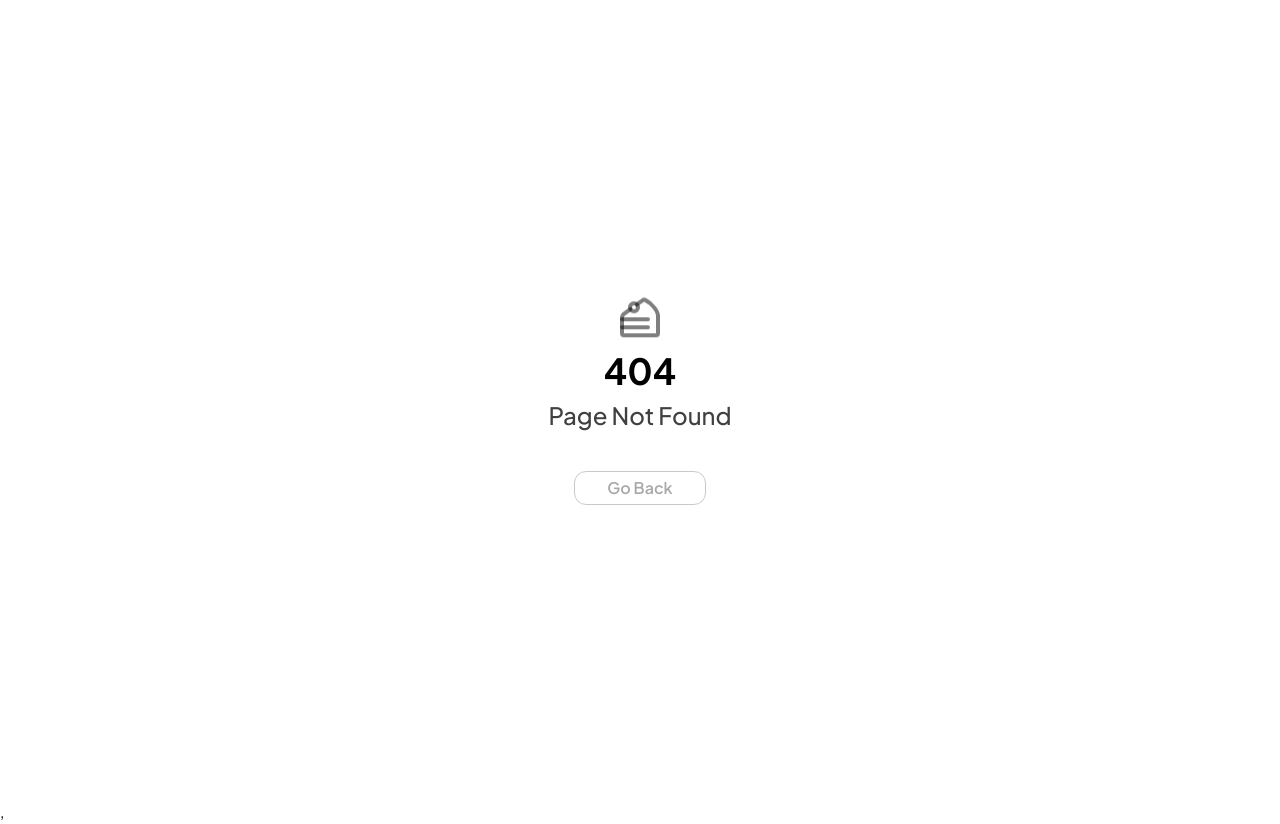
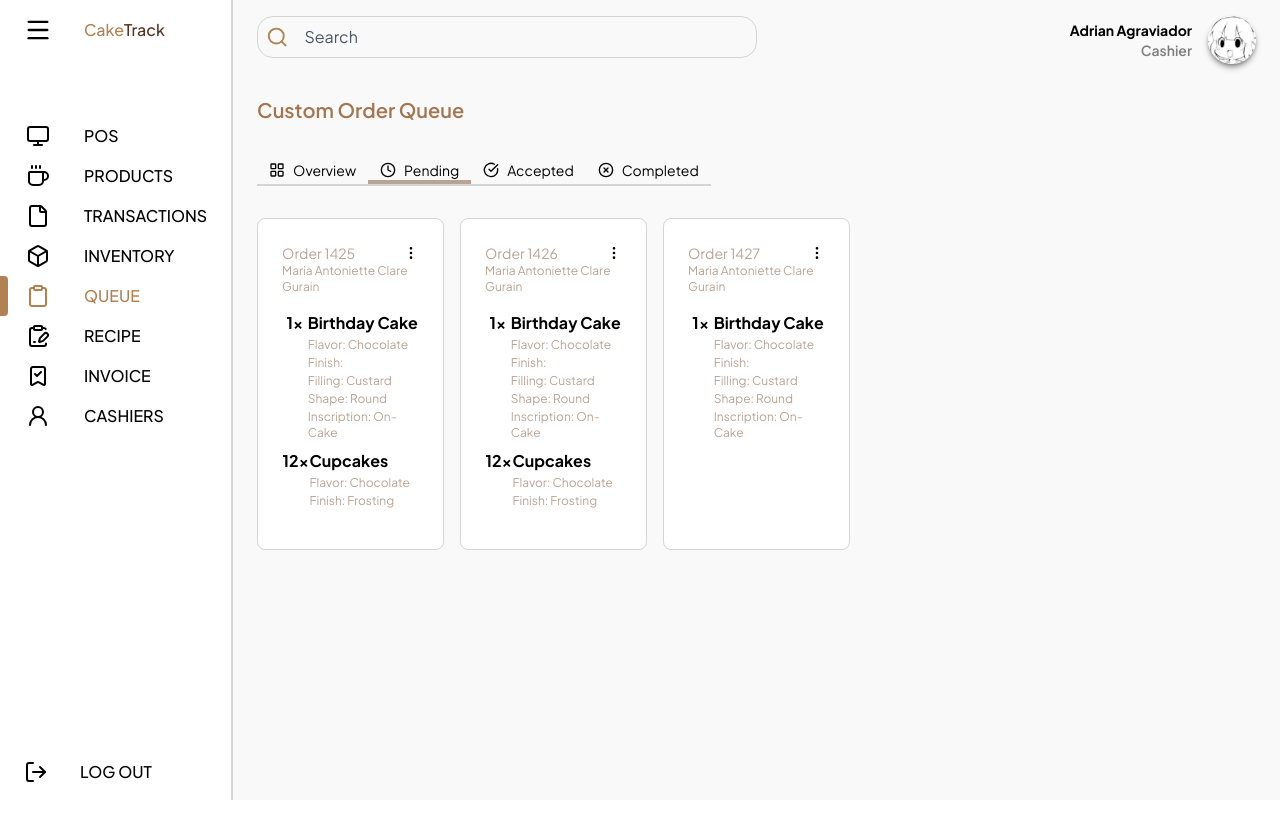
Before and after one commit to GetALifehahaha/cake-track, a React app in the folder frontend/: page /queue/pending in a window 1280 px wide. Before the commit this address had no page. After the commit the page ends 800 px from the top, so only its background shows below. Built offline with nearby package versions, Linux system fonts and the light colour scheme; the HTML template or start-up script is replaced by a standard one.

Commit message:
Add pending section in queue page

```diff
--- a/frontend/src/App.jsx
+++ b/frontend/src/App.jsx
@@ -1,5 +1,5 @@
 import {Routes, Route} from 'react-router-dom'
-import { Layout, Home, Transactions, NotFound, Login, Inventory, Products, QueueLayout, QueueOverview } from './pages'
+import { Layout, Home, Transactions, NotFound, Login, Inventory, Products, QueueLayout, QueueOverview, QueuePending } from './pages'
 
 const App = () => {
 	return (
@@ -12,6 +12,7 @@ const App = () => {
 					<Route path='/products' element={<Products />} />
 					<Route path='/queue' element={<QueueLayout />}>
 						<Route index element={<QueueOverview />}/>
+						<Route path='pending' element={<QueuePending />}/>
 					</Route>
 				</Route>
 				<Route path='/login' element={<Login />} />
--- a/frontend/src/components/molecules/Sidebar.jsx
+++ b/frontend/src/components/molecules/Sidebar.jsx
@@ -2,8 +2,6 @@ import React, {useState} from 'react'
 import { SidebarConfig } from '../../config/SidebarConfig'
 import { NavLink } from 'react-router-dom'
 import { Menu, LogOut } from 'lucide-react'
-
-// {label: "LOG OUT", link:'/logout', icon: LogOut},
 
 const Sidebar = () => {
 
--- a/frontend/src/main.jsx
+++ b/frontend/src/main.jsx
@@ -11,6 +11,6 @@ createRoot(document.getElementById('root')).render(
 				<BrowserRouter>
 					<App />
 				</BrowserRouter>
-		</StrictMode>,
+		</StrictMode>
   </GoogleOAuthProvider>
 )
--- a/frontend/src/pages/Layout.jsx
+++ b/frontend/src/pages/Layout.jsx
@@ -16,17 +16,18 @@ const Layout = () => {
     const handleSetSearchText = (value) => setSearchText(value);
 
     return (
-        <div className='w-full min-h-screen bg-main flex'>
+        <div className='w-full h-screen bg-main flex'>
             <Sidebar />
 
-            <div className='flex-1 flex flex-col px-6 py-4 gap-8'>
+            <div className='flex-1 flex flex-col px-6 py-4 gap-8 overflow-y-auto'>
                 <div className='flex justify-between'>
                     <span className='basis-1/2'>
                         <Searchbar onChange={(value) => handleSetSearchText(value)}/>
                     </span>
                     <ProfileCard user={user}/>
                 </div>
-                <Outlet className='overflow-y-auto' />
+
+                <Outlet/>
             </div>
         </div>
     )
--- a/frontend/src/pages/Queue/QueueLayout.jsx
+++ b/frontend/src/pages/Queue/QueueLayout.jsx
@@ -2,11 +2,13 @@ import React, { useState } from 'react'
 import { Title } from '../../components/atoms'
 import { Clock4, LayoutGrid, CheckCircle, XCircle, ArrowRight } from 'lucide-react'
 import { Outlet, useNavigate } from 'react-router-dom'
+import { useLocation } from 'react-router-dom'
 
 const Queue = () => {
 
 	const navigate = useNavigate();
-	const [tab, setTab] = useState("Overview")
+	const location = useLocation();
+	const currentUrl = location.pathname.split('/').pop()
 
 	const queueTabs = [
 		{label: "Overview", path: '', icon: LayoutGrid},
@@ -15,14 +17,10 @@ const Queue = () => {
 		{label: "Completed", path: '/completed', icon: XCircle},
 	]
 
-	const acceptedOrdersHeaders = [
-		"ID", "Name", "Cake Flavor", "w/ Cupcake", "Placement Order", "Due Date"
-	]
-
 	// dummy data
 	const activeIndicator = 'before:content-[""] before:absolute before:w-full before:h-1 before:bottom-0 before:left-0 before:bg-accent-mute'
 
-	const listTabs = queueTabs.map(({label, path, icon: Icon}, index) => <span key={index} className={`relative text-text text-sm flex items-center gap-2 cursor-pointer px-3 py-1 rounded-sm hover:bg-main-dark/50 ${tab==label ? activeIndicator : ''}`} onClick={() => navigate(`/queue${path}`)}><Icon size={16} /> <h5>{label}</h5></span>)
+	const listTabs = queueTabs.map(({label, path, icon: Icon}, index) => <span key={index} className={`relative text-text text-sm flex items-center gap-2 cursor-pointer px-3 py-1 rounded-sm hover:bg-main-dark/50 ${path.includes(currentUrl) ? activeIndicator : (path == '' && currentUrl == 'queue') ? activeIndicator : ''}`} onClick={() => navigate(`/queue${path}`)}><Icon size={16} /> <h5>{label}</h5></span>)
 
 	return (
 		<div className='flex flex-col gap-8'>
--- a/frontend/src/pages/Queue/QueueOverview.jsx
+++ b/frontend/src/pages/Queue/QueueOverview.jsx
@@ -1,16 +1,26 @@
 import React from 'react'
+import { Title } from '../../components/atoms'
+import { ArrowRight } from 'lucide-react'
+import { useNavigate } from 'react-router-dom'
 
 const QueueOverview = () => {
+
+	const navigate = useNavigate();
 
 	const acceptedOrdersHeaders = [
 		"ID", "Name", "Cake Flavor", "w/ Cupcake", "Placement Order", "Due Date"
 	]
+
 	const inventoryData = {
 			inStock: 0,
 			outOfStock: 0,
 			runningLow: 0,
 			expired: 0
 	}
+
+	const pendingData = [
+		{name: "Marie Antoniette", date: "Oct 20, 2025"}
+	]
 
 	const listPending = pendingData.map(({name, date}, index) =>
 		<span className='flex justify-between p-4 text-sm'>
@@ -20,13 +30,14 @@ const QueueOverview = () => {
 
 	const listAcceptedOrdersHeaders = acceptedOrdersHeaders.map((header, index) => <h5 key={index} className='text-accent-mute text-sm basis-1/6 text-center'>{header}</h5>)
 
+
   return (
 	<div className='flex flex-col gap-4'>
 		<div className='flex flex-row gap-4 w-full'>
 			<div className='flex-1 p-4 bg-main-white rounded-xl border border-border'>
 				<div className='flex justify-between items-center pb-2 border-b border-b-border'>
 					<Title variant='modal' text='Pending' />
-					<button className='flex items-center gap-2 text-accent cursor-pointer' onClick={() => setTab("Pending")}><h5>View All</h5><ArrowRight size={16}/></button>
+					<button className='flex items-center gap-2 text-accent cursor-pointer' onClick={() => navigate('/queue/pending')}><h5>View All</h5><ArrowRight size={16}/></button>
 				</div>
 
 				{/* Pending Body */}
--- /dev/null
+++ b/frontend/src/pages/Queue/QueuePending.jsx
@@ -0,0 +1,101 @@
+import React from 'react'
+import { EllipsisVertical } from 'lucide-react'
+
+const QueuePending = () => {
+
+	const orderData = [
+		{
+			id: 1425,
+			cake: {
+				name: "Birthday Cake",
+				amount: 1,
+				flavor: "Chocolate",
+				filling: "Custard",
+				shape: "Round",
+				inscription: "On-Cake"
+			},
+			cupcake: {
+				amount: 12,
+				flavor: "Chocolate",
+				finish: "Frosting"
+			},
+			client: "Maria Antoniette Clare Gurain"
+		},
+		{
+			id: 1426,
+			cake: {
+				name: "Birthday Cake",
+				amount: 1,
+				flavor: "Chocolate",
+				filling: "Custard",
+				shape: "Round",
+				inscription: "On-Cake"
+			},
+			cupcake: {
+				amount: 12,
+				flavor: "Chocolate",
+				finish: "Frosting"
+			},
+			client: "Maria Antoniette Clare Gurain"
+		},
+		{
+			id: 1427,
+			cake: {
+				name: "Birthday Cake",
+				amount: 1,
+				flavor: "Chocolate",
+				filling: "Custard",
+				shape: "Round",
+				inscription: "On-Cake"
+			},
+			client: "Maria Antoniette Clare Gurain"
+		},
+	]
+
+	const listOrder = orderData.map((cake, index) =>
+		<div key={index} className='rounded-lg border border-border p-6 bg-main-white'>
+			<div className='flex justify-between items-center'>
+				<h5 className='text-accent-mute text-sm'>Order {cake.id}</h5>
+				<EllipsisVertical size={16} />
+			</div>
+			<h5 className='text-accent-mute text-xs'>{cake.client}</h5>
+
+			{/* Cake Details */}
+			<div className='flex mt-4'>
+				<h5 className='basis-1/5 text-center font-bold text-md'>
+					{cake.cake.amount}x
+				</h5>
+				<div className='flex flex-col gap-0.5'>
+					<h5 className='font-bold text-md'>{cake.cake.name}</h5>
+					<h5 className='text-xs text-accent-mute'>Flavor: {cake.cake.flavor}</h5>
+					<h5 className='text-xs text-accent-mute'>Finish: {cake.cake.finish}</h5>
+					<h5 className='text-xs text-accent-mute'>Filling: {cake.cake.filling}</h5>
+					<h5 className='text-xs text-accent-mute'>Shape: {cake.cake.shape}</h5>
+					<h5 className='text-xs text-accent-mute'>Inscription: {cake.cake.inscription}</h5>
+				</div>
+			</div>
+
+			{/* Cupcake if there's any */}
+			{cake.cupcake &&
+			<div className='flex mt-2 mb-4'>
+				<h5 className='basis-1/5 text-center font-bold text-md'>
+					{cake.cupcake.amount}x
+				</h5>
+				<div className='flex flex-col gap-0.5'>
+					<h5 className='font-bold text-md'>Cupcakes</h5>
+					<h5 className='text-xs text-accent-mute'>Flavor: {cake.cupcake.flavor}</h5>
+					<h5 className='text-xs text-accent-mute'>Finish: {cake.cupcake.finish}</h5>
+				</div>
+			</div>
+			}
+		</div>
+	)
+
+	return (
+		<div className='grid grid-cols-5 gap-4'>
+			{listOrder}
+		</div>
+	)
+}
+
+export default QueuePending
--- a/frontend/src/pages/index.jsx
+++ b/frontend/src/pages/index.jsx
@@ -5,5 +5,7 @@ export {default as NotFound} from './NotFound'
 export {default as Inventory} from './Inventory'
 export {default as Products} from './Products'
 export {default as Login} from './Login'
+
 export {default as QueueLayout} from './Queue/QueueLayout'
 export {default as QueueOverview} from './Queue/QueueOverview'
+export {default as QueuePending} from './Queue/QueuePending'
```
